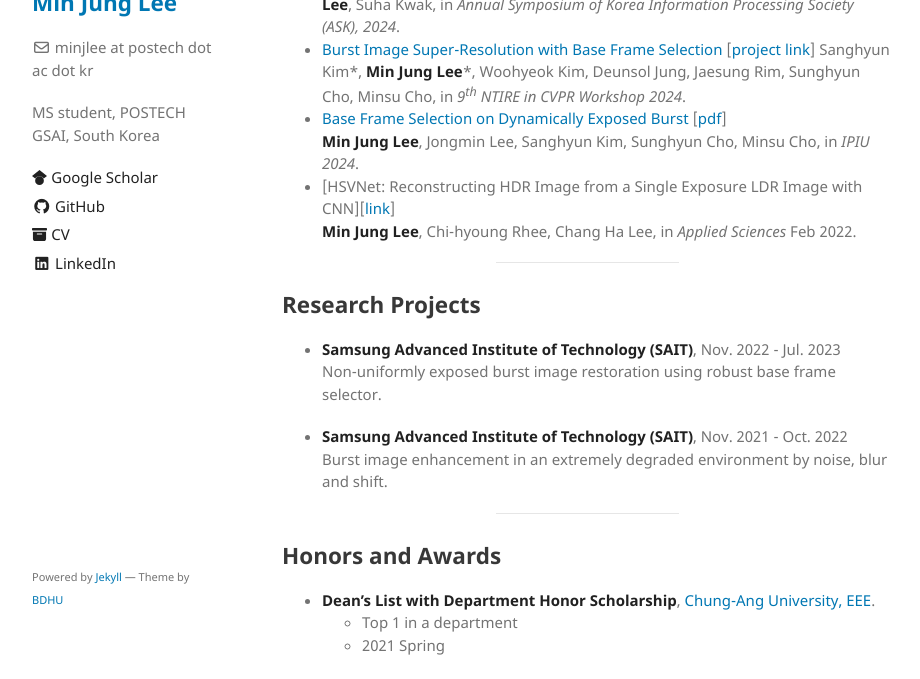
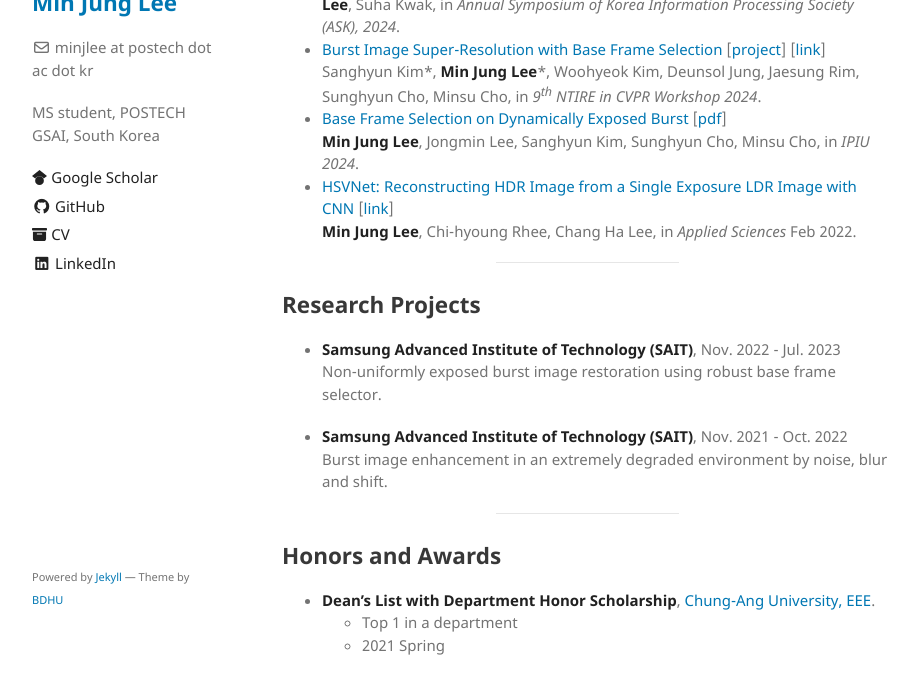
Before and after one commit to mlee47/mlee47.github.io, a Jekyll site: the page built from index.md, in a window 1280 px wide and 900 px high, scrolled down 306 px, cut to the strip 221-900 px from the top of the window. Shown: the whole strip, without its empty margins (178-1098 px from the left). Built offline with Jekyll 4.4.1, drawn with Linux system fonts in a browser that asks for light colours; part of the change alters nothing that is shown.

```diff
--- a/index.md
+++ b/index.md
@@ -50,10 +50,10 @@ I am a member of the [computer vision lab.](https://cvlab.postech.ac.kr/lab/) in
 
 ## Publications
 *   [Fine-Tuning Strategies for Weather Condition Shifts: A Comparative Analysis of Models Trained on Synthetic and Real Datasets](./assets/pdf/KIPS_C2024A0277F.pdf) [[pdf](./assets/pdf/KIPS_C2024A0277F.pdf)] Jungwoo Kim, **Min Jung Lee**, Suha Kwak, in _Annual Symposium of Korea Information Processing Society (ASK), 2024_.
-*   [Burst Image Super-Resolution with Base Frame Selection](./assets/pdf/CVPR24_Burst_shot_Image_Enhancement.pdf) [[project](https://postech-cvlab.github.io/Burst_FSN/) [link](https://www.arxiv.org/pdf/2406.17869)] Sanghyun Kim\*, **Min Jung Lee**\*, Woohyeok Kim, Deunsol Jung, Jaesung Rim, Sunghyun Cho, Minsu Cho, in _9<sup>th</sup> NTIRE in CVPR Workshop 2024_.
+*   [Burst Image Super-Resolution with Base Frame Selection](https://www.arxiv.org/pdf/2406.17869) [[project](https://postech-cvlab.github.io/Burst_FSN/)] [[link](https://www.arxiv.org/pdf/2406.17869)] Sanghyun Kim\*, **Min Jung Lee**\*, Woohyeok Kim, Deunsol Jung, Jaesung Rim, Sunghyun Cho, Minsu Cho, in _9<sup>th</sup> NTIRE in CVPR Workshop 2024_.
 *   [Base Frame Selection on Dynamically Exposed Burst](./assets/pdf/IPIU2024.pdf) [[pdf](./assets/pdf/IPIU2024.pdf)] \
   **Min Jung Lee**, Jongmin Lee, Sanghyun Kim, Sunghyun Cho, Minsu Cho, in _IPIU 2024_.
-*   [HSVNet: Reconstructing HDR Image from a Single Exposure LDR Image with CNN][[link](https://doi.org/10.3390/app12052370)] \
+*   [HSVNet: Reconstructing HDR Image from a Single Exposure LDR Image with CNN](https://doi.org/10.3390/app12052370) [[link](https://doi.org/10.3390/app12052370)] \
   **Min Jung Lee**, Chi-hyoung Rhee, Chang Ha Lee, in _Applied Sciences_ Feb 2022.
 
 * * *
```
